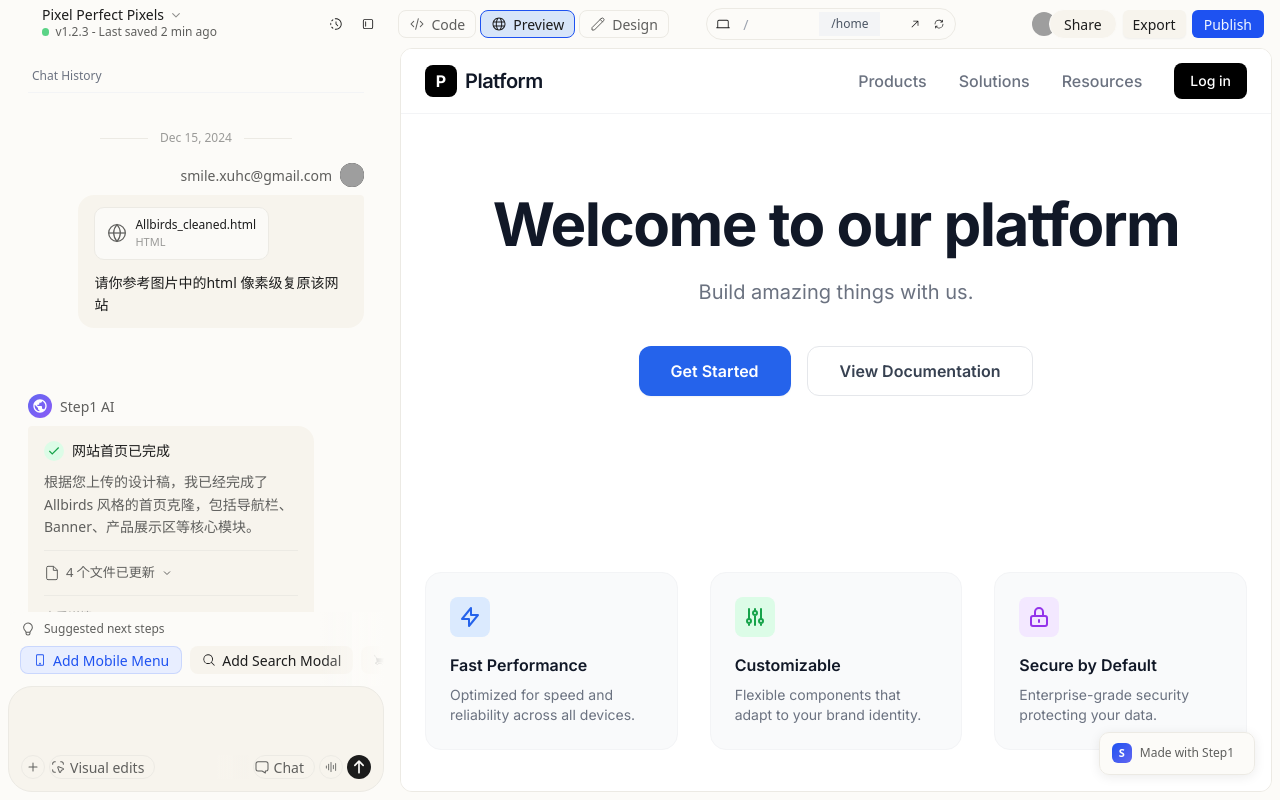
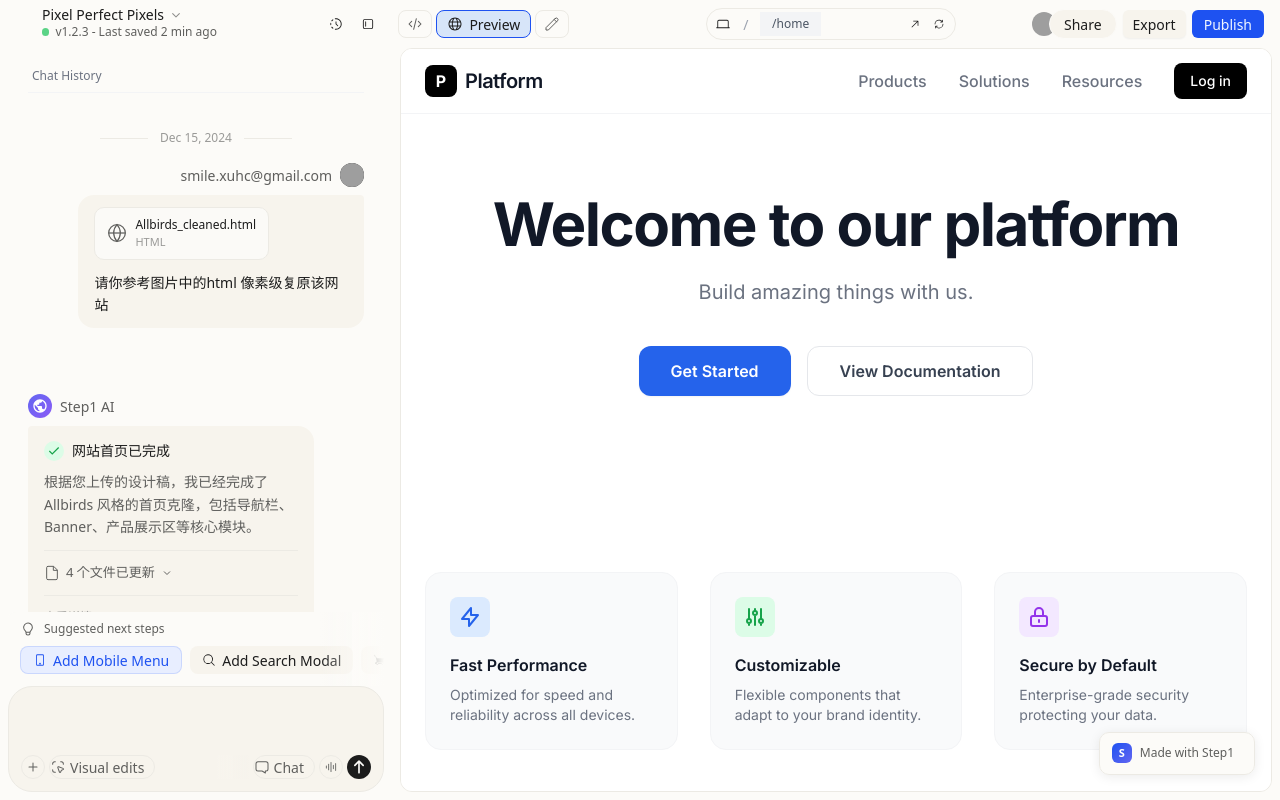
Before and after one commit to An9Yang/step1-editor-and-dashboard, a React (Vite) app: page /projects/35e240b1-3172-475b-8547-4e7bdb08388b in a window 1280 px wide. Built offline with nearby package versions, Linux system fonts and the light colour scheme; grey boxes are pictures that could not be loaded; the HTML template or start-up script is replaced by a standard one.

Commit message:
3 button click interaction refine

```diff
--- a/src/components/editor/ViewModeToggle.jsx
+++ b/src/components/editor/ViewModeToggle.jsx
@@ -46,20 +46,26 @@ function ViewModeToggle({ activeMode, onModeChange }) {
   ];
 
   return (
-    <div className="flex items-center gap-x-1">
+    <div className="flex items-center gap-x-1 w-[152px] shrink-0">
       {modes.map((mode) => {
         const isActive = activeMode === mode.id;
         return (
           <button
             key={mode.id}
             onClick={() => onModeChange(mode.id)}
-            className={`font-[480] text-[14px] h-7 inline-flex items-center gap-x-1.5 px-2.5 rounded-[8px] transition-all duration-200 ${isActive
-              ? 'bg-[#d7e5f9] text-[#1c1c1c] border border-[#1e52f1]'
-              : 'bg-[#fcfbf8] text-[#5f5f5d] hover:text-[#1c1c1c] border border-[#eceae4]'
+            className={`font-[480] text-[14px] h-7 inline-flex items-center rounded-[8px] transition-all duration-300 ease-out ${isActive
+              ? 'bg-[#d7e5f9] text-[#1c1c1c] border border-[#1e52f1] px-2.5 gap-x-1.5'
+              : 'bg-[#fcfbf8] text-[#5f5f5d] hover:text-[#1c1c1c] hover:bg-[#f7f4ed] border border-[#eceae4] px-2 gap-x-0'
               }`}
           >
             <mode.Icon active={isActive} />
-            <span>{mode.label}</span>
+            <span
+              className={`overflow-hidden transition-all duration-300 ease-out whitespace-nowrap ${
+                isActive ? 'w-auto opacity-100' : 'w-0 opacity-0'
+              }`}
+            >
+              {mode.label}
+            </span>
           </button>
         );
       })}
```
